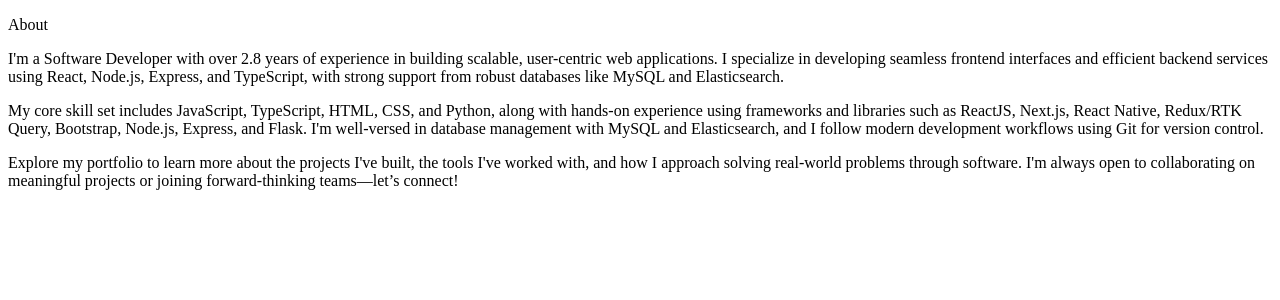
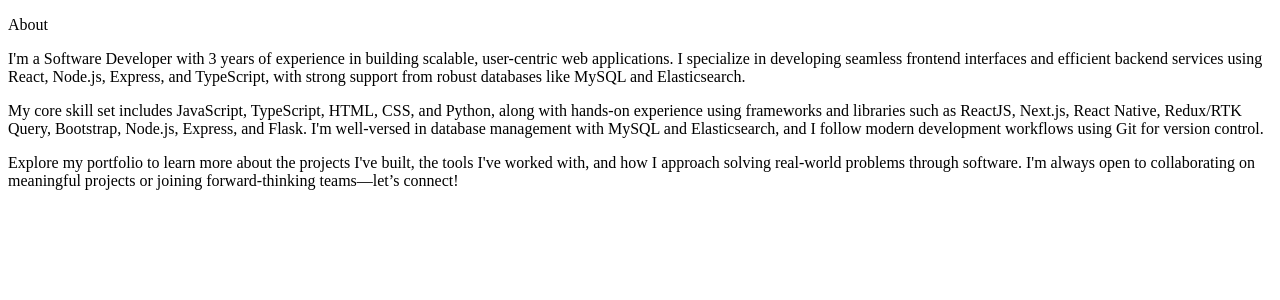
Before and after one commit to vishal-jagamani/portfolio, a Next.js app: page /About/page in a window 1280 px wide. Shown: the top 300 px of the page. Built offline with nearby package versions, Linux system fonts and the light colour scheme.

Commit message:
Update page.tsx

```diff
--- a/src/pages/About/page.tsx
+++ b/src/pages/About/page.tsx
@@ -2,7 +2,7 @@
 
 const about = [
     {
-        text: `I'm a Software Developer with over 2.8 years of experience in building scalable, user-centric web applications. I specialize in developing seamless frontend interfaces and efficient backend services using React, Node.js, Express, and TypeScript, with strong support from robust databases like MySQL and Elasticsearch.`,
+        text: `I'm a Software Developer with 3 years of experience in building scalable, user-centric web applications. I specialize in developing seamless frontend interfaces and efficient backend services using React, Node.js, Express, and TypeScript, with strong support from robust databases like MySQL and Elasticsearch.`,
     },
     {
         text: `My core skill set includes JavaScript, TypeScript, HTML, CSS, and Python, along with hands-on experience using frameworks and libraries such as ReactJS, Next.js, React Native, Redux/RTK Query, Bootstrap, Node.js, Express, and Flask. I'm well-versed in database management with MySQL and Elasticsearch, and I follow modern development workflows using Git for version control.`,
```
